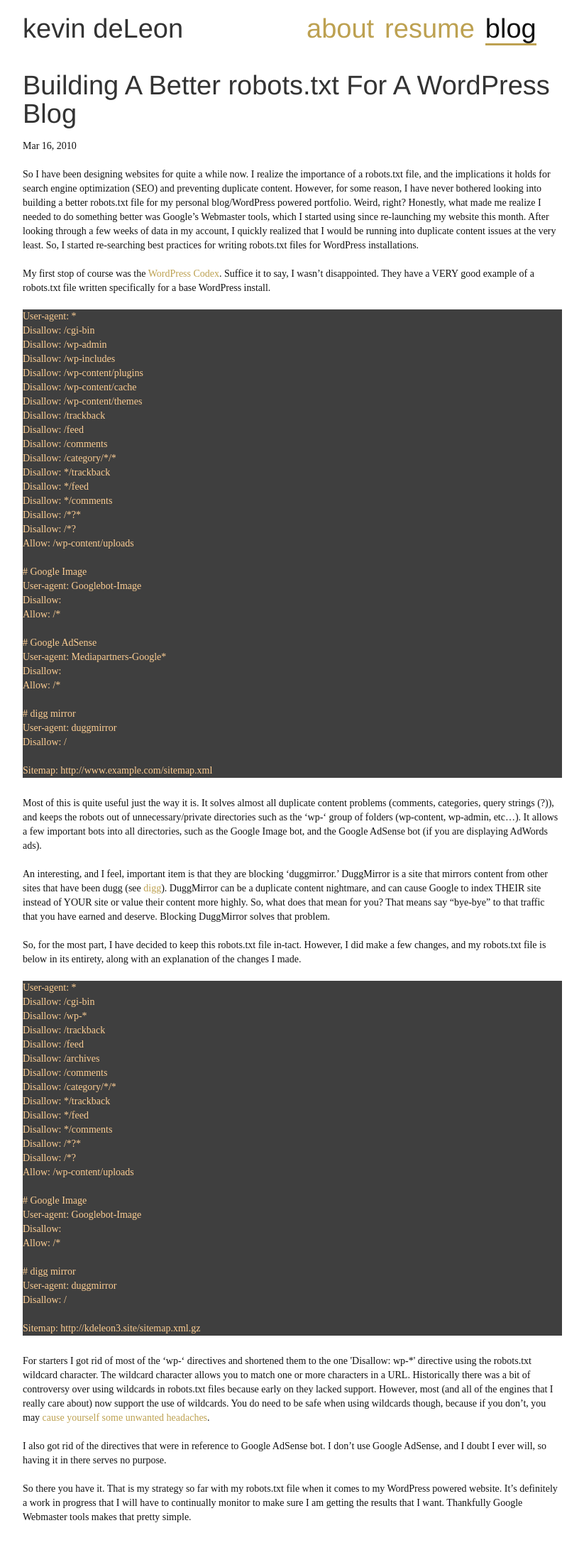
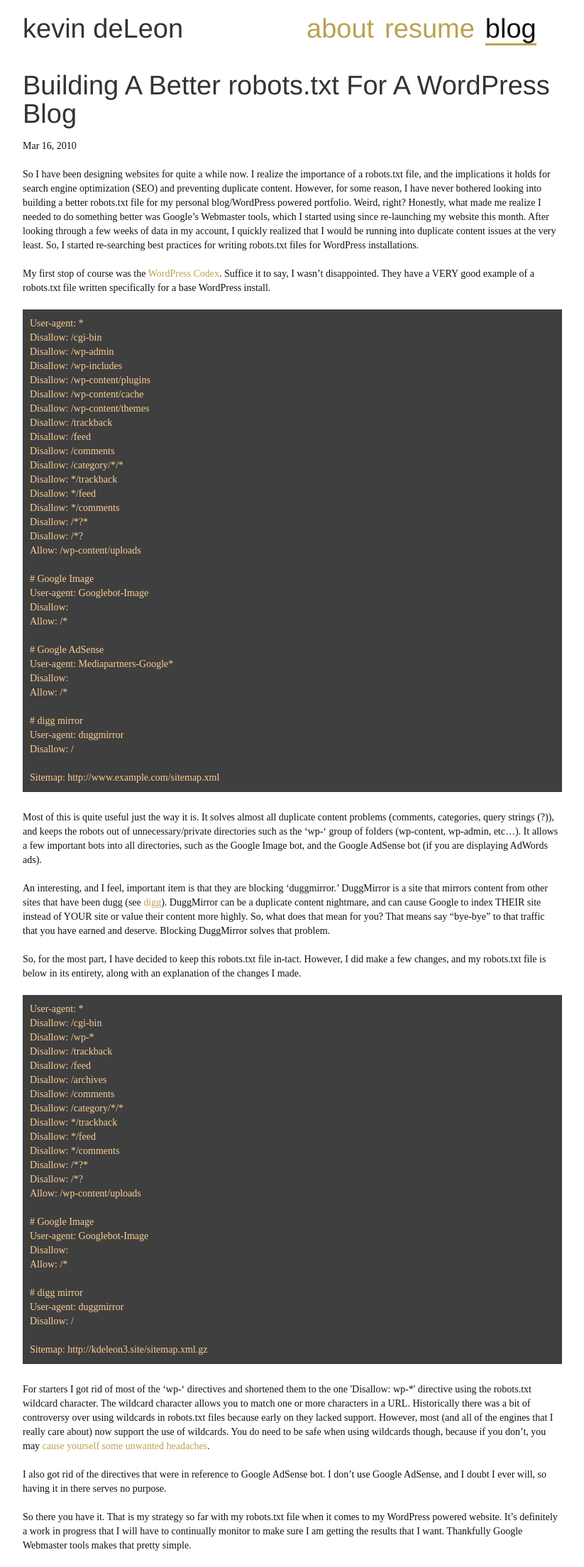
Before and after one commit to kevindeleon/kevindeleon.github.io, a Jekyll site: the page built from _posts/2010-03-16-building-a-better-robots-txt-for-a-wordpress-blog.markdown, in a window 1280 px wide. Shown: the whole page at 71% size, without its empty margins (28-851 px from the left). Built offline with Jekyll 4.4.1, drawn with Linux system fonts in a browser that asks for light colours; Markdown is read by kramdown in place of the engine named in the settings; before the commit the page ends 2168 px from its top, so only the background shows below that.

Commit message:
adds some padding to codeblocks

```diff
--- a/css/main.scss
+++ b/css/main.scss
@@ -30,6 +30,10 @@ a {
 
 a:hover {
 	color: #666;
+}
+
+pre {
+	padding: 10px;
 }
 
 // NAVIGATION AND LOGO
```
